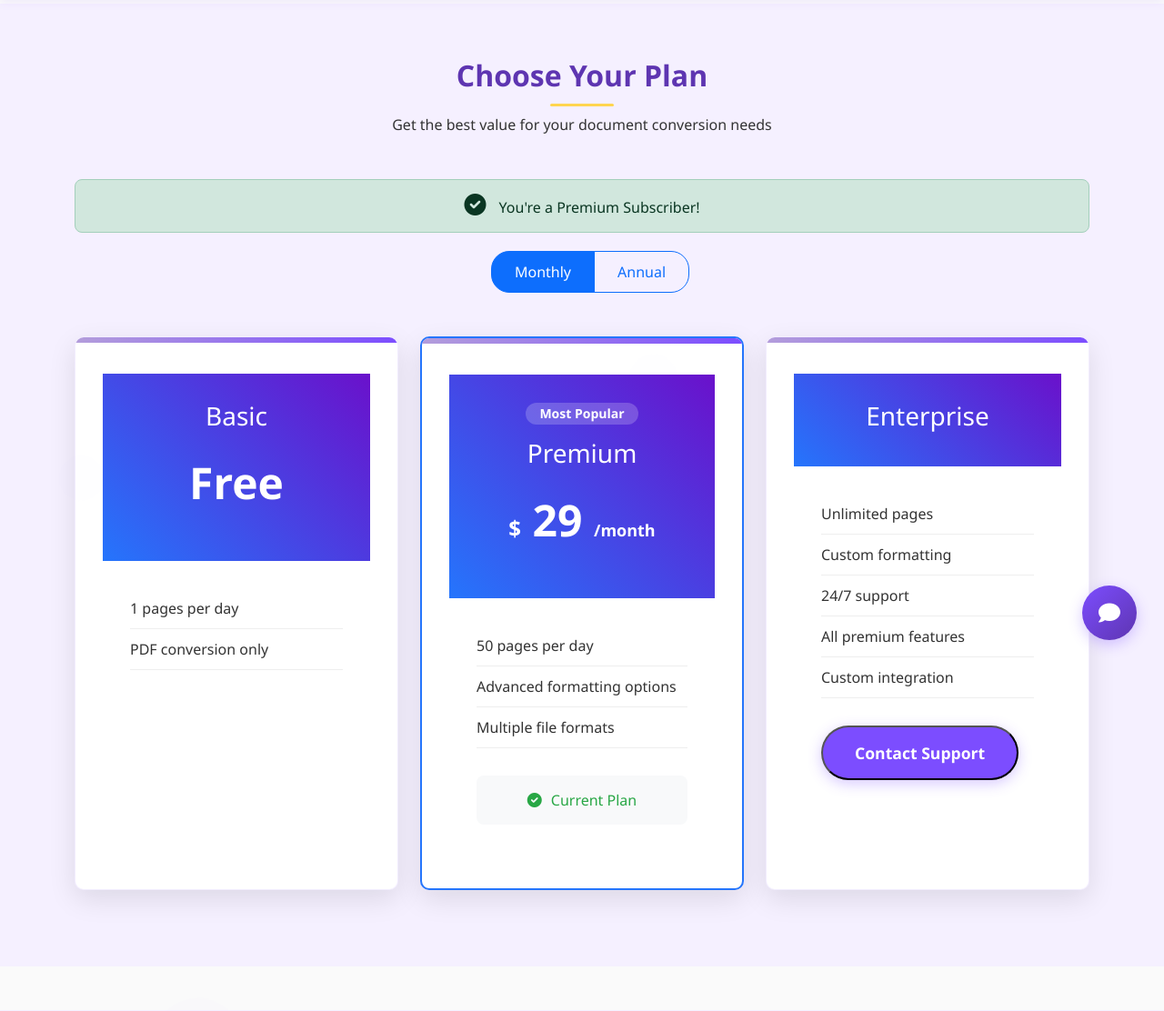
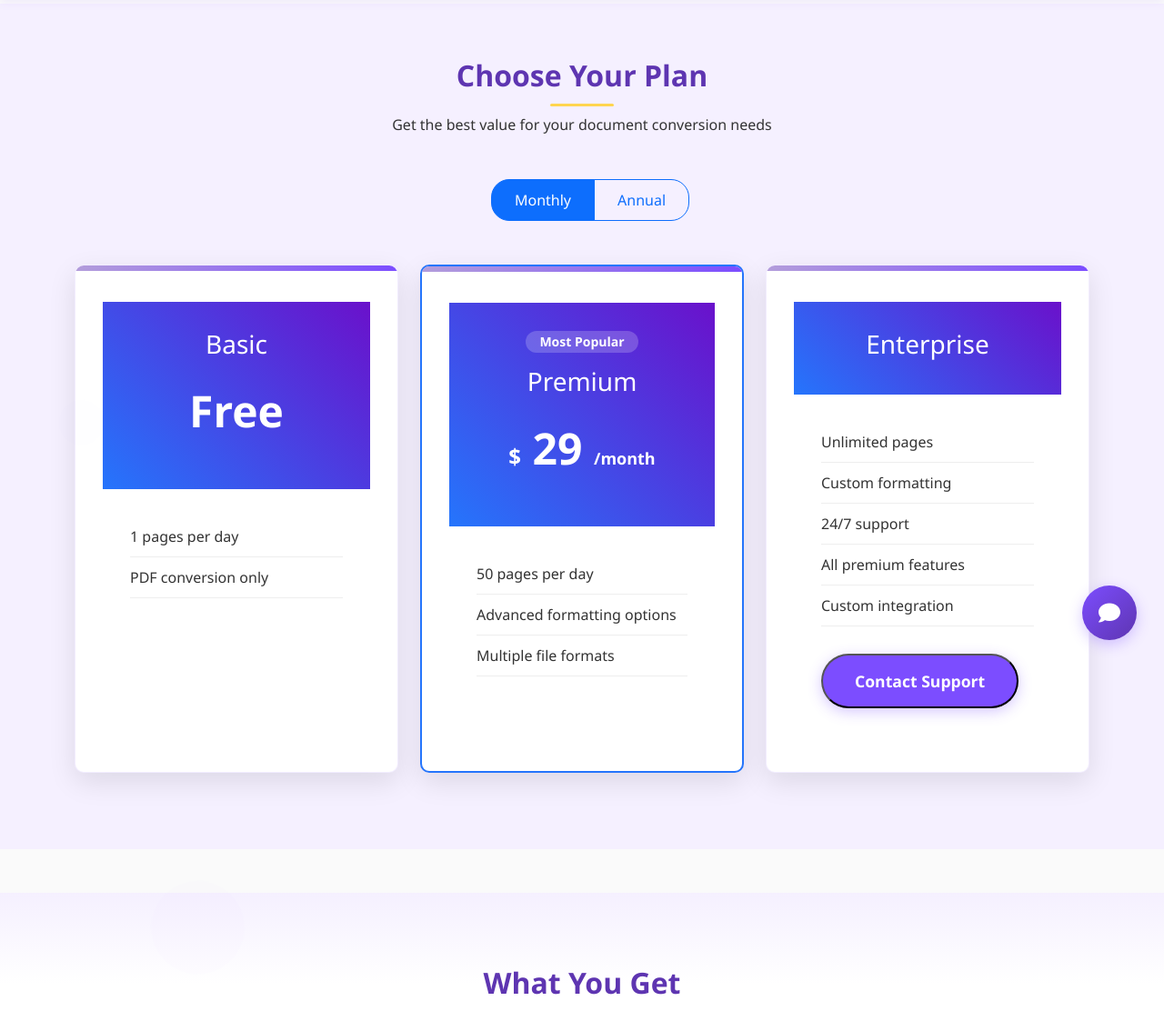
Before and after one commit to Zeecoworld/fimiff, a Flask app: template templates/pricing.html in a window 1280 px wide. Shown: the part 66-1178 px from the top of the page at 91% size. Run offline with Flask 3, Linux system fonts and the light colour scheme; the template is opened without the code that fills it: most values are stand-ins (such as "Sample title", 1, 10 or a date in 2020); parts of the project's set-up code (start-up, migrations or seed data) failed here and were passed over; some libraries are stand-ins or nearby versions.

Commit message:
Update pricing.html

```diff
--- a/templates/pricing.html
+++ b/templates/pricing.html
@@ -3,30 +3,12 @@
 {% block content %}
 <script src="https://js.stripe.com/v3/"></script>
 <script src="https://code.jquery.com/jquery-3.6.0.min.js" crossorigin="anonymous"></script>
-<script src="https://kit.fontawesome.com/your-fontawesome-kit.js" crossorigin="anonymous"></script>
-
 <section class="pricing-section" style="margin-top: 70px;">
     <div class="container">
         <div class="section-title text-center mb-5">
             <h2>Choose Your Plan</h2>
             <p>Get the best value for your document conversion needs</p>
         </div>
-
-        <!-- Subscription Status Display -->
-        {% if subscription_status %}
-        <div class="subscription-status alert alert-{{ 'success' if subscription_status == 'premium' else 'warning' }}">
-            <i class="fas fa-check-circle"></i>
-            <span class="status-text">
-                {% if subscription_status == 'premium' %}
-                    You're a Premium Subscriber!
-                {% elif subscription_status == 'error' %}
-                    There was an issue with your subscription.
-                {% else %}
-                    You're currently on the {{ subscription_status }} plan.
-                {% endif %}
-            </span>
-        </div>
-        {% endif %}
 
         <!-- Pricing Toggle -->
         <div class="pricing-toggle text-center mb-5">
@@ -54,6 +36,7 @@
                     </div>
                 </div>
             </div>
+
             <div class="col-md-4 mb-4">
                 <div class="pricing-card featured">
                     <div class="card-header">
@@ -73,15 +56,11 @@
                         </ul>
                     {% if subscription_status != 'premium' %}
                         <button id="submitBtn" type="submit" class="cta-button">Choose Plan</button>
-                        {% else %}
-                        <div class="current-plan">
-                            <i class="fas fa-check-circle"></i>
-                            <span class="plan-text">Current Plan</span>
-                        </div>
                     {% endif %}
                     </div>
                 </div>
             </div>
+
             <div class="col-md-4 mb-4">
                 <div class="pricing-card">
                     <div class="card-header">
@@ -152,35 +131,43 @@
 .pricing-section {
     padding: 60px 0;
 }
+
 .pricing-toggle {
     margin-bottom: 40px;
 }
+
 .pricing-toggle .btn-group {
     margin: 0 auto;
     width: 200px;
 }
+
 .pricing-toggle .btn {
     border-radius: 20px;
     padding: 10px 25px;
 }
+
 .pricing-card {
     border-radius: 10px;
     box-shadow: 0 10px 30px rgba(0, 0, 0, 0.1);
     overflow: hidden;
     transition: transform 0.3s ease;
 }
+
 .pricing-card:hover {
     transform: translateY(-10px);
 }
+
 .pricing-card.featured {
     border: 2px solid #2575fc;
 }
+
 .card-header {
     background: linear-gradient(45deg, #2575fc, #6a11cb);
     color: white;
     padding: 30px;
     text-align: center;
 }
+
 .card-header .badge {
     background: rgba(255, 255, 255, 0.2);
     border-radius: 20px;
@@ -188,95 +175,95 @@
     font-size: 14px;
     margin-bottom: 15px;
 }
+
 .price {
     font-size: 48px;
     font-weight: 700;
     margin: 20px 0;
 }
+
 .currency {
     font-size: 24px;
 }
+
 .period {
     font-size: 18px;
     color: #fff;
 }
+
 .card-body {
     padding: 30px;
     background: white;
 }
+
 .features-list {
     list-style: none;
     padding: 0;
     margin: 0 0 30px 0;
 }
+
 .features-list li {
     padding: 10px 0;
     border-bottom: 1px solid #eee;
 }
+
 .features-table {
     width: 100%;
     border-collapse: collapse;
     margin: 30px 0;
 }
+
 .features-table th,
 .features-table td {
     padding: 15px;
     text-align: center;
     border-bottom: 1px solid #eee;
 }
+
 .features-table th {
     background: #f8f9fa;
     font-weight: 600;
 }
-.subscription-status {
-    padding: 15px;
-    border-radius: 8px;
-    margin-bottom: 20px;
-    text-align: center;
+
+.faq-item {
+    background: white;
+    border-radius: 10px;
+    padding: 25px;
+    box-shadow: 0 5px 15px rgba(0, 0, 0, 0.05);
 }
-.subscription-status i {
-    margin-right: 10px;
-    font-size: 24px;
-}
-.current-plan {
-    display: flex;
-    align-items: center;
-    justify-content: center;
-    padding: 15px;
-    background: #f8f9fa;
-    border-radius: 8px;
-    margin-top: 20px;
-}
-.current-plan i {
-    margin-right: 10px;
-    color: #28a745;
-}
-.current-plan .plan-text {
-    font-weight: 500;
-    color: #28a745;
+
+.faq-item h4 {
+    color: #2575fc;
+    margin-bottom: 15px;
 }
 
 @media (max-width: 768px) {
     .pricing-card {
         margin-bottom: 30px;
     }
+
     .features-table {
         font-size: 14px;
     }
+
     .price {
         font-size: 36px;
     }
 }
+
 @media (max-width: 576px) {
     .pricing-toggle .btn-group {
         width: 100%;
     }
+
     .pricing-toggle .btn {
         width: 50%;
     }
 }
 </style>
-
+</div>
+</div>
+</section>
 <script>
     console.log("Sanity check!");
     // Get Stripe publishable key
@@ -287,40 +274,18 @@ fetch("/config")
     const stripe = Stripe(data.publicKey);
 
     // Event handler
-    document.querySelector("#submitBtn")?.addEventListener("click", async () => {
-        try {
+    document.querySelector("#submitBtn").addEventListener("click", () => {
         // Get Checkout Session ID
-            const response = await fetch("/create-checkout-session", {
-                method: 'POST',
-                headers: {
-                    'Content-Type': 'application/json',
-                },
-                body: JSON.stringify({
-                    user_id: "{{ current_user_id }}",
-                    price_id: "{{ premium_price_id }}"
+        fetch("/create-checkout-session")
+        .then((result) => { return result.json(); })
+        .then((data) => {
+        console.log(data);
+        // Redirect to Stripe Checkout
+        return stripe.redirectToCheckout({sessionId: data.sessionId})
         })
+        .then((res) => {
+        console.log(res);
         });
-
-            const data = await response.json();
-
-            if (response.ok) {
-                // Redirect to Stripe Checkout
-                const result = await stripe.redirectToCheckout({
-                    sessionId: data.sessionId
-                });
-
-                if (result.error) {
-                    // Handle redirect errors
-                    console.error('Error:', result.error);
-                    throw new Error(result.error.message);
-                }
-            } else {
-                throw new Error(data.error || 'Failed to create Checkout Session');
-            }
-        } catch (error) {
-            console.error('Error:', error);
-            alert(`Error: ${error.message}`);
-        }
     });
     });
 </script>
```
Lines whose indentation alone changed are shown as unchanged.
